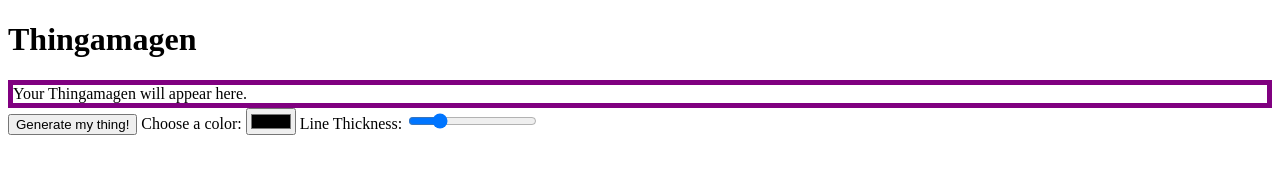
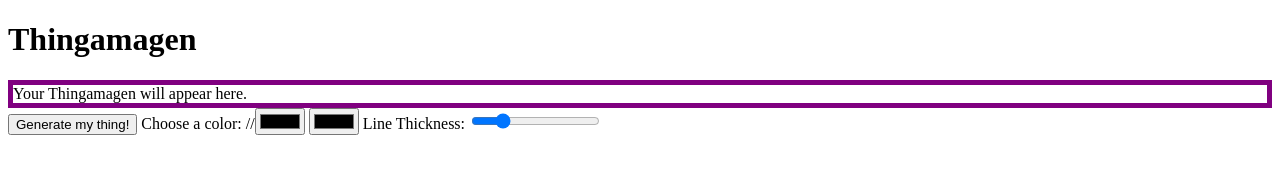
Before and after one commit to dlyman545/Thingamagen, a plain HTML site: page index.html in a window 1280 px wide. Shown: the top 174 px of the page. Drawn offline with Linux system fonts and the light colour scheme.

Commit message:
Update index.html

```diff
--- a/index.html
+++ b/index.html
@@ -15,7 +15,8 @@
 	<div>
 	<button class="button" width="50" height="20" onclick = "genathingFn()">Generate my thing!</button>
 	<label for="color"> Choose a color: </label>
-	<input type="color" width="50" height="300" id="color" value="#000000" onchange="dismissColorPicker()">
+	//<input type="color" width="50" height="300" id="color" value="#000000" onchange="dismissColorPicker()">
+	<input type="color" width="50" height="300" id="color" value="#000000">
 	<label for="lineThickness">Line Thickness:</label>
     	<input type="range" id="lineThickness" min="1" max="20" value="5">
 	</div>
```
